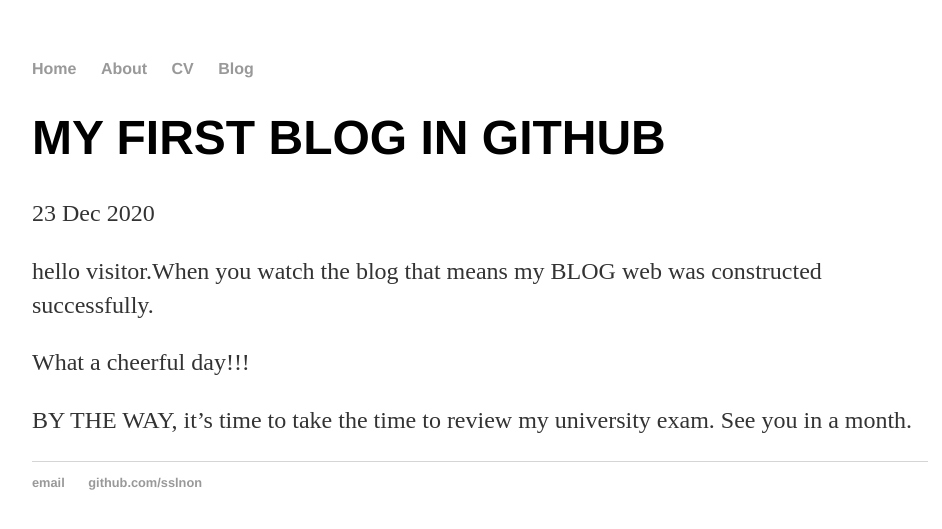
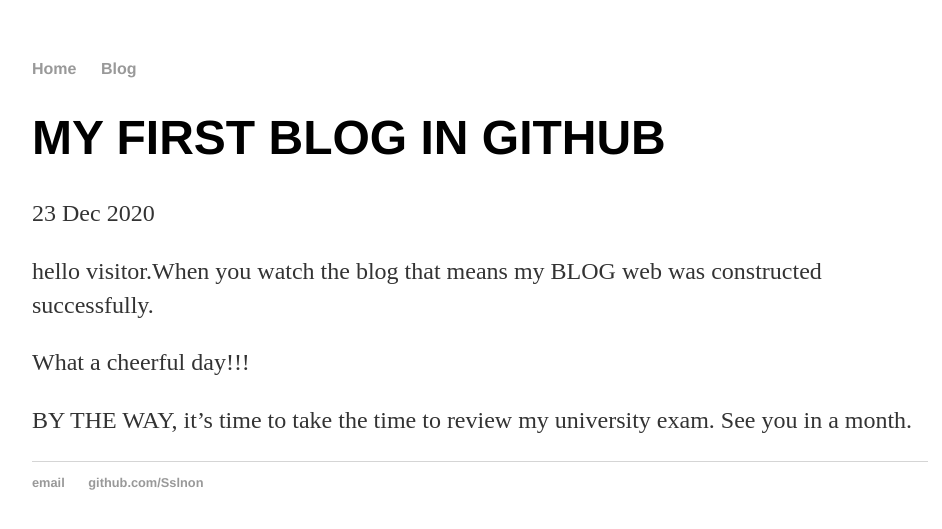
Before and after one commit to Sslnon/Sslnon.github.io, a Jekyll site: the page built from _posts/2020-12-23-HELLO-BLOG.md, in a window 1280 px wide. Shown: the top 529 px of the page, without its empty margins (160-1102 px from the left). Built offline with Jekyll 4.4.1, drawn with Linux system fonts in a browser that asks for light colours.

Commit message:
Update default.html

```diff
--- a/_layouts/default.html
+++ b/_layouts/default.html
@@ -9,8 +9,6 @@
 			<nav>
 	    		<ul>
 	        		<li><a href="/">Home</a></li>
-		        	<li><a href="/about">About</a></li>
-	        		<li><a href="/cv">CV</a></li>
 	        		<li><a href="/blog">Blog</a></li>
 	    		</ul>
 			</nav>
@@ -22,7 +20,7 @@
 			<footer>
 	    		<ul>
 	        		<li><a href="mailto:309638289@qq.com">email</a></li>
-	        		<li><a href="https://github.com/sslnon">github.com/sslnon</a></li>
+	        		<li><a href="https://github.com/Sslnon">github.com/Sslnon</a></li>
 				</ul>
 			</footer>
 		</body>
```
